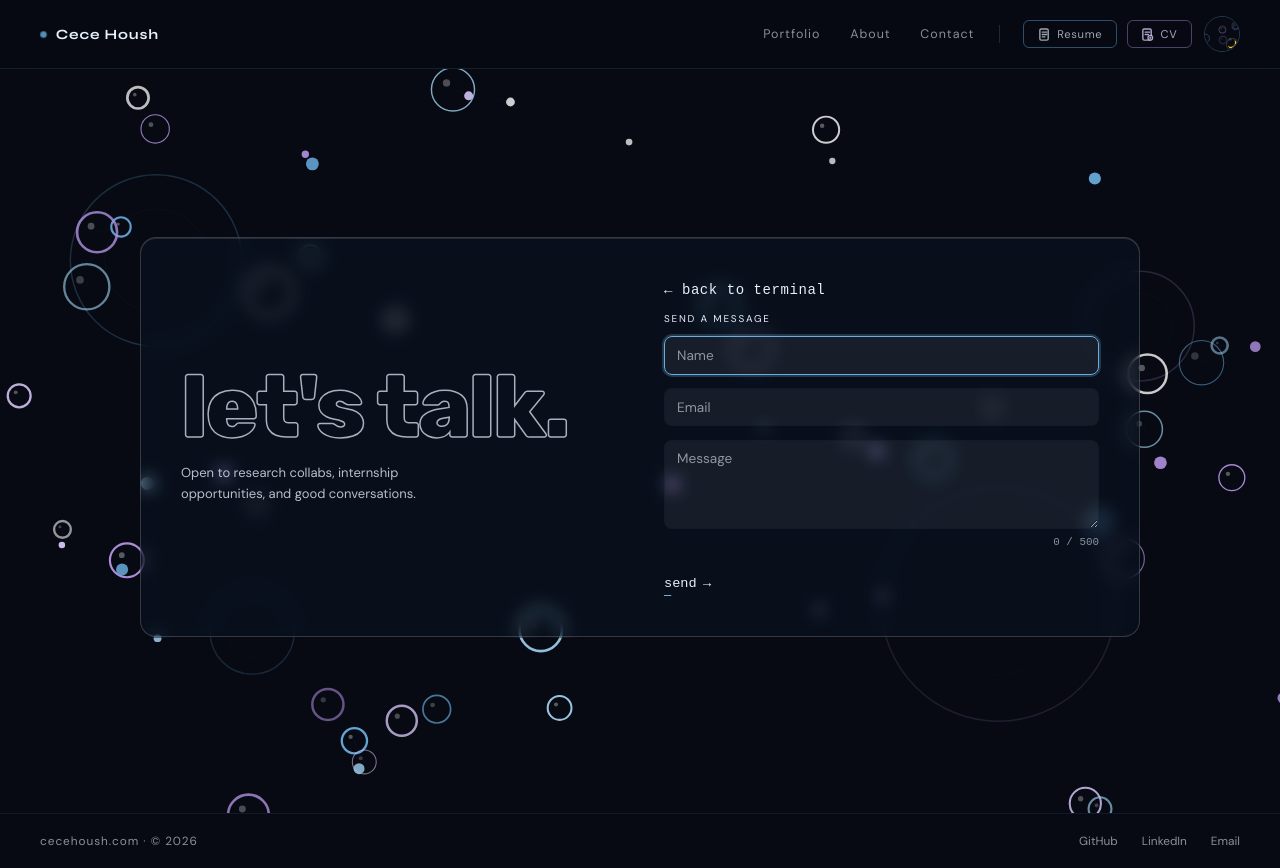
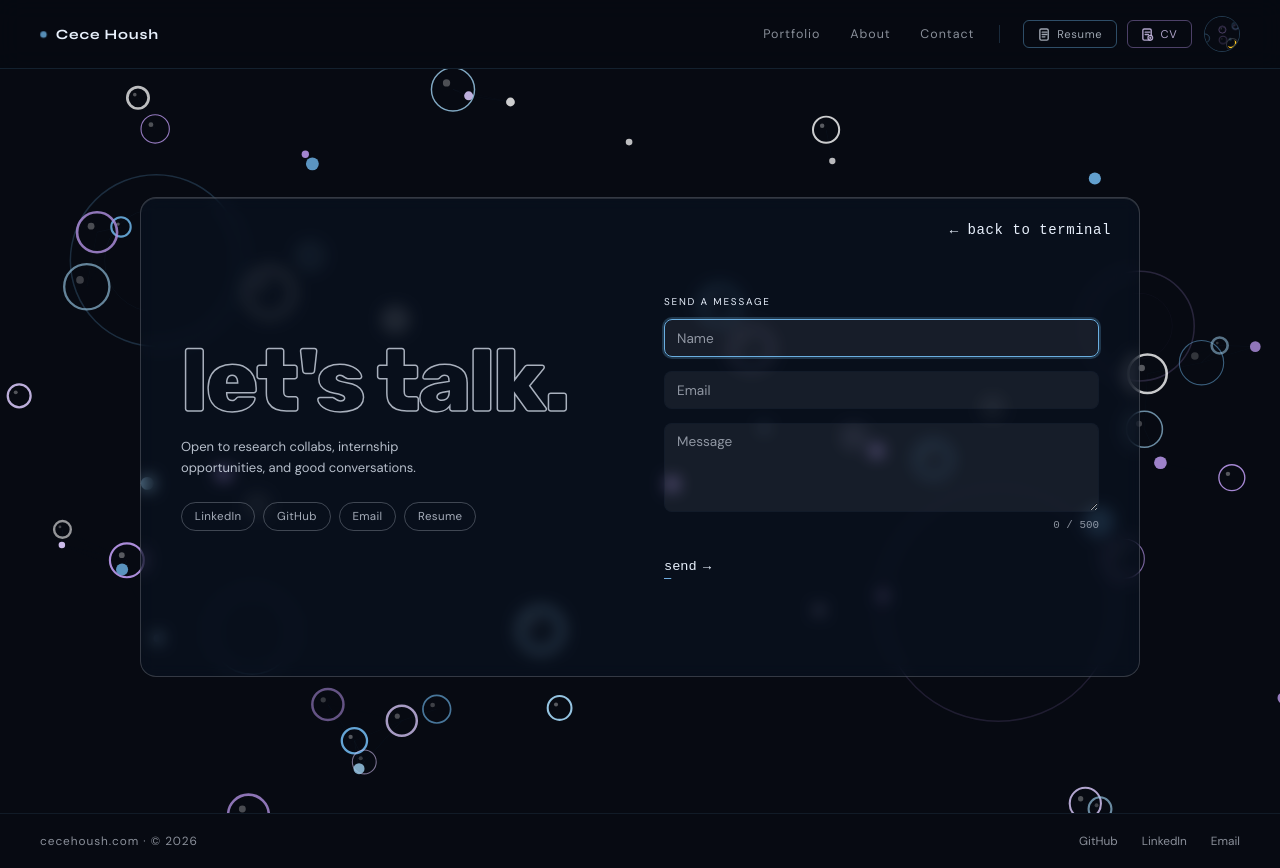
Before and after one commit to cecehoush/cecehoush.github.io, a React (Vite) app: page /contact in a window 1280 px wide. Both pictures are taken after a click on the button "🫧 overwhelmed?". Built offline with nearby package versions, Linux system fonts and the light colour scheme.

Commit message:
polish: contact page — match terminal/panel footprint, top-right back button, simple-mode social links, hover states

```diff
--- a/src/components/Contact.jsx
+++ b/src/components/Contact.jsx
@@ -253,6 +253,12 @@ export default function Contact() {
               <p className={styles.tagline}>
                 Open to research collabs, internship opportunities, and good conversations.
               </p>
+              <div className={styles.simpleLinks}>
+                <a href={LINKS.linkedin} target="_blank" rel="noopener noreferrer">LinkedIn</a>
+                <a href={LINKS.github} target="_blank" rel="noopener noreferrer">GitHub</a>
+                <a href={LINKS.email}>Email</a>
+                <a href={LINKS.resume} target="_blank" rel="noopener noreferrer">Resume</a>
+              </div>
             </div>
 
             <div className={styles.simpleRight}>
--- a/src/components/Contact.module.css
+++ b/src/components/Contact.module.css
@@ -43,7 +43,10 @@
   position: relative;
   z-index: 1;
   width: 100%;
-  max-width: 760px;
+  /* Match the frosted simple-mode panel's footprint exactly (same max-width +
+     min-height) so toggling modes doesn't resize the container. */
+  max-width: 1000px;
+  min-height: 480px;
   background: #0a0f1e;
   border: 0.5px solid rgba(106, 174, 224, 0.18);
   border-radius: 12px;
@@ -80,12 +83,12 @@
 .overwhelmed {
   margin-left: auto;
   font-family: 'DM Sans', sans-serif;
-  font-size: 8.5px;
+  font-size: 11px;
   color: #C0A0F0;
   background: rgba(176, 144, 224, 0.12);
   border: 1.5px solid rgba(176, 144, 224, 0.4);
   border-radius: 999px;
-  padding: 0.28rem 0.62rem;
+  padding: 6px 14px;
   cursor: pointer;
   white-space: nowrap;
   transition: background 0.2s, border-color 0.2s, transform 0.2s, box-shadow 0.2s;
@@ -149,11 +152,11 @@
   font-size: 0.76rem;
 }
 .termLinks a {
-  color: rgba(232, 240, 252, 0.55);
+  color: rgba(232, 240, 252, 0.733);
   text-decoration: none;
   transition: color 0.2s;
 }
-.termLinks a:hover { color: #6AAEE0; }
+.termLinks a:hover { color: #6AAEE0; font-weight: 600; }
 .termLinks span { color: rgba(232, 240, 252, 0.25); }
 
 /* ── SEND BUTTON + STATUS (shared) ── */
@@ -187,6 +190,7 @@
   display: inline-block;
   transition: transform 0.2s cubic-bezier(0.34, 1.56, 0.64, 1);
 }
+.send:hover:not(:disabled) { font-weight: 600; }
 .send:hover:not(:disabled) .sendArrow { transform: translateX(5px); }
 .cursor {
   display: inline-block;
@@ -281,6 +285,7 @@
    fade lives here (not on an ancestor) so its transient transform/opacity doesn't
    break this element's backdrop-filter. */
 .frost {
+  position: relative; /* anchor for the top-right back button */
   background: rgba(13, 26, 46, 0.35);
   -webkit-backdrop-filter: blur(24px);
   backdrop-filter: blur(8px);
@@ -288,6 +293,8 @@
   border-radius: 16px;
   box-shadow: inset 0 1px 0 rgba(255, 255, 255, 0.12);
   padding: 2.5rem;
+  /* Shared min-height with the terminal so both modes occupy the same footprint. */
+  min-height: 480px;
   display: grid;
   grid-template-columns: 1fr 1fr;
   gap: 3rem;
@@ -335,8 +342,13 @@
   flex-direction: column;
   gap: 0.85rem;
 }
+/* Pinned to the top-right of the frosted panel — mirrors the terminal's
+   "overwhelmed?" button so the cursor stays put when switching modes. */
 .back {
-  align-self: flex-start;
+  position: absolute;
+  top: 1.5rem;
+  right: 1.75rem;
+  z-index: 2;
   font-family: 'Courier New', monospace;
   font-size: 14px;
   letter-spacing: 0.04em;
@@ -345,12 +357,47 @@
   border: none;
   padding: 0;
   cursor: pointer;
-  margin-bottom: 0.9rem;
   transition: color 0.2s;
 }
 /* Bold-only on hover — stays var(--text) so it's legible on the light frosted
    panel too (pure white would vanish there). */
 .back:hover { font-weight: 600; }
+/* Simple-mode social links — small pills under the tagline, matching the page
+   (DM Sans + blue accent) rather than the terminal's monospace row. */
+.simpleLinks {
+  display: flex;
+  flex-wrap: wrap;
+  gap: 0.5rem;
+  margin-top: 1.5rem;
+}
+.simpleLinks a {
+  font-family: 'DM Sans', sans-serif;
+  font-size: 0.72rem;
+  letter-spacing: 0.03em;
+  color: rgba(232, 240, 252, 0.7);
+  text-decoration: none;
+  padding: 0.35rem 0.8rem;
+  border: 0.5px solid rgba(232, 240, 252, 0.25);
+  border-radius: 999px;
+  transition: color 0.2s, border-color 0.2s;
+}
+/* Brighten + bold on hover (same pattern as the back button), no blue — the pill
+   border brightens with the text. */
+.simpleLinks a:hover {
+  color: #ffffff;
+  border-color: rgba(255, 255, 255, 0.6);
+  font-weight: 600;
+}
+/* Light mode: neutral dark grey, darken + bold on hover. */
+:global([data-theme='light']) .simpleLinks a {
+  color: var(--text); /* same as the "back to terminal" button */
+  border-color: rgba(13, 26, 46, 0.55);
+}
+:global([data-theme='light']) .simpleLinks a:hover {
+  color: rgba(13, 26, 46, 0.95);
+  border-color: rgba(13, 26, 46, 0.95);
+  font-weight: 600;
+}
 .formLbl {
   font-size: 0.62rem;
   letter-spacing: 0.18em;
```
